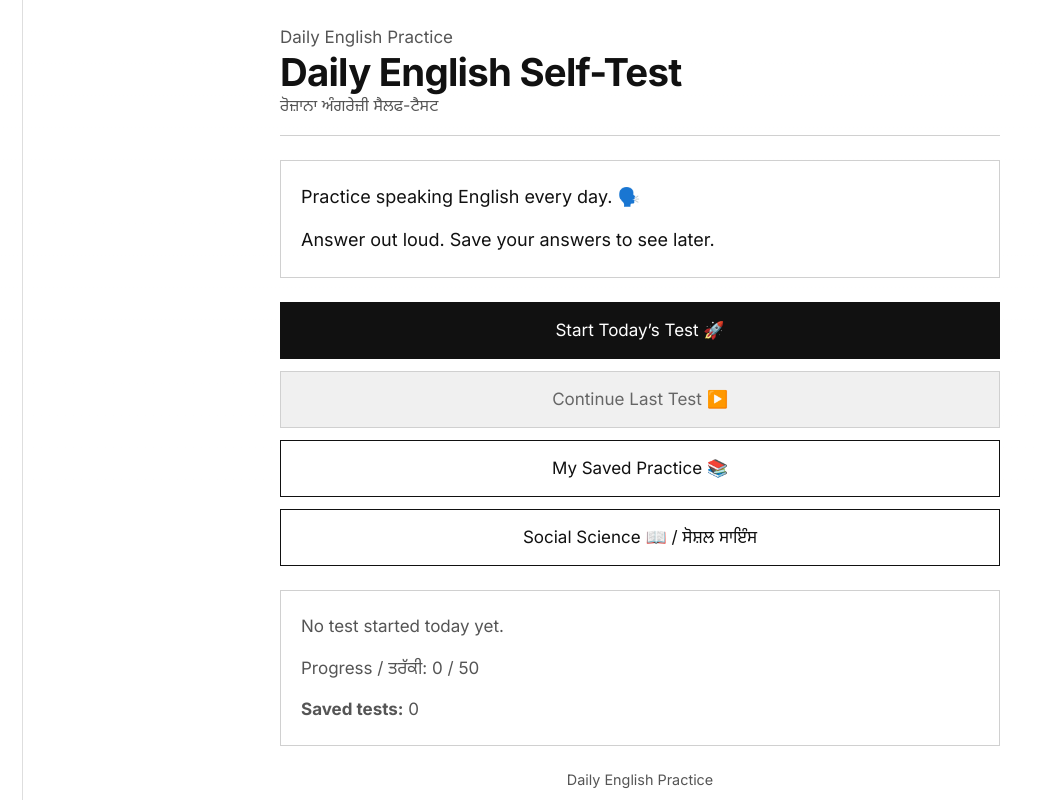
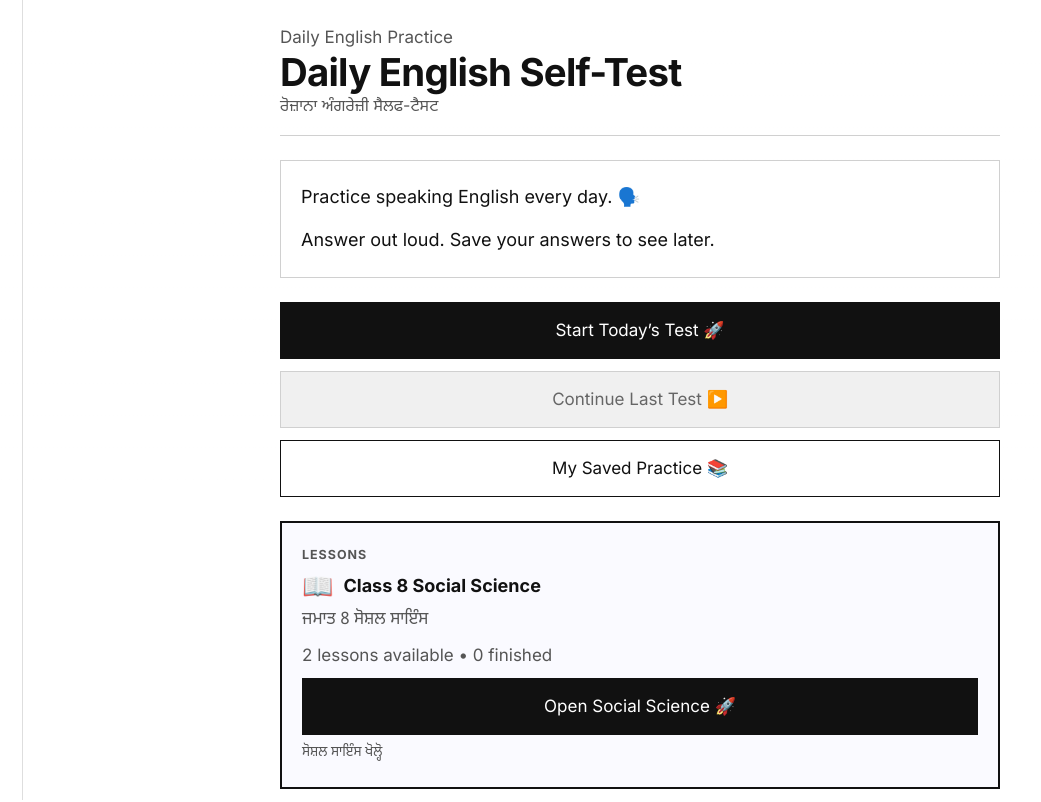
Before and after one commit to ultra2instinct6/DAILY-ENGLISH-TEST, a React (Vite) app: page / in a window 1280 px wide. Shown: the top 802 px of the page, without its empty margins (0-1041 px from the left). Built offline with nearby package versions, Linux system fonts and the light colour scheme.

Commit message:
Polish Social Science home card; add Lesson 3 placeholder with locked state

```diff
--- a/src/App.tsx
+++ b/src/App.tsx
@@ -174,6 +174,8 @@ const App = () => {
       todayTest={todayTest}
       lastInProgressTest={lastInProgressTest}
       savedCount={savedTests.length}
+      socialScienceCourse={socialScienceCourse}
+      lessonProgressMap={lessonProgressMap}
       onStartToday={startToday}
       onContinueLast={continueLast}
       onOpenSavedTests={() => setScreen('savedTests')}
@@ -312,7 +314,12 @@ const App = () => {
         progressMap={lessonProgressMap}
         onBack={() => setScreen('home')}
         onOpenLesson={(lessonId) => {
+          const target = socialScienceCourse.lessons.find((entry) => entry.id === lessonId);
+          if (!target || target.comingSoon) {
+            return;
+          }
           setActiveLessonId(lessonId);
+          setActiveSectionIndex(0);
           setScreen('lessonHome');
         }}
       />
--- a/src/data/courses/socialScience/index.ts
+++ b/src/data/courses/socialScience/index.ts
@@ -1,10 +1,11 @@
 import { Course } from '../../../types/lessonTypes';
 import { lesson1 } from './lesson1';
 import { lesson2 } from './lesson2';
+import { lesson3 } from './lesson3';
 
 export const socialScienceCourse: Course = {
   id: 'class-8-social-science',
   title: { en: 'Class 8 Social Science', pa: 'ਜਮਾਤ 8 ਸੋਸ਼ਲ ਸਾਇੰਸ' },
   subtitle: { en: 'Punjabi-English Support', pa: 'ਪੰਜਾਬੀ-ਅੰਗਰੇਜ਼ੀ ਸਹਾਇਤਾ' },
-  lessons: [lesson1, lesson2],
+  lessons: [lesson1, lesson2, lesson3],
 };
--- /dev/null
+++ b/src/data/courses/socialScience/lesson3.ts
@@ -0,0 +1,27 @@
+import { Lesson } from '../../../types/lessonTypes';
+
+// Placeholder for Lesson 3: "What is History?"
+// Replace `comingSoon: true` and add full sections when content is ready.
+export const lesson3: Lesson = {
+  id: 'sst-lesson-003',
+  title: {
+    en: 'What is History?',
+    pa: 'ਇਤਿਹਾਸ ਕੀ ਹੈ?',
+  },
+  unit: 'Starter Lessons',
+  level: 'Beginner',
+  estimatedMinutes: '25-35',
+  comingSoon: true,
+  sections: [
+    {
+      id: 'intro',
+      type: 'intro',
+      title: { en: 'Coming soon', pa: 'ਜਲਦੀ ਆ ਰਿਹਾ ਹੈ' },
+      body: {
+        en: 'This lesson is being prepared. Check back soon!',
+        pa: 'ਇਹ ਪਾਠ ਤਿਆਰ ਹੋ ਰਿਹਾ ਹੈ। ਜਲਦੀ ਮੁੜ ਆਓ!',
+      },
+      goals: [],
+    },
+  ],
+};
--- a/src/screens/CourseHomeScreen.tsx
+++ b/src/screens/CourseHomeScreen.tsx
@@ -10,6 +10,11 @@ interface Props {
 }
 
 const CourseHomeScreen = ({ course, progressMap, onBack, onOpenLesson }: Props) => {
+  const totalLessons = course.lessons.length;
+  const finishedLessons = course.lessons.filter(
+    (lesson) => progressMap[lesson.id]?.completedAt,
+  ).length;
+
   return (
     <div className="screen-stack">
       <AppHeader
@@ -21,6 +26,9 @@ const CourseHomeScreen = ({ course, progressMap, onBack, onOpenLesson }: Props)
       <section className="card hero-card">
         <p>{course.subtitle.en}</p>
         <p className="punjabi muted">{course.subtitle.pa}</p>
+        <p className="muted">
+          <strong>{finishedLessons}</strong> of {totalLessons} lessons finished
+        </p>
       </section>
 
       <div className="stack-gap-md">
@@ -29,19 +37,44 @@ const CourseHomeScreen = ({ course, progressMap, onBack, onOpenLesson }: Props)
           const totalSections = lesson.sections.length;
           const doneSections = progress ? progress.completedSections.length : 0;
           const isComplete = Boolean(progress?.completedAt);
+          const percent = totalSections > 0 ? Math.round((doneSections / totalSections) * 100) : 0;
+          const isLocked = lesson.comingSoon === true;
 
           return (
-            <article key={lesson.id} className="card lesson-card">
-              <p className="muted small">{lesson.unit} • Lesson {index + 1}</p>
+            <article key={lesson.id} className={`card lesson-card${isLocked ? ' lesson-card-locked' : ''}`}>
+              <p className="muted small">
+                {lesson.unit} • Lesson {index + 1}
+                {isLocked ? ' • Coming soon 🔒' : ''}
+              </p>
               <h2 className="section-title">{lesson.title.en}</h2>
               <p className="punjabi muted">{lesson.title.pa}</p>
               <p className="muted">⏱ {lesson.estimatedMinutes} min • {lesson.level}</p>
-              <p className="muted">
-                Progress: {doneSections} / {totalSections} {isComplete ? ' ✅' : ''}
-              </p>
-              <Button fullWidth onClick={() => onOpenLesson(lesson.id)}>
-                {doneSections === 0 ? 'Start lesson 🚀' : isComplete ? 'Review again ↻' : 'Continue ▶'}
-              </Button>
+
+              {!isLocked ? (
+                <>
+                  <div className="progress-line" aria-label={`Progress ${percent}%`}>
+                    <span className="progress-fill" style={{ width: `${percent}%` }} />
+                  </div>
+                  <p className="muted small">
+                    {doneSections} / {totalSections} sections {isComplete ? ' ✅' : ''}
+                  </p>
+                  <Button fullWidth onClick={() => onOpenLesson(lesson.id)}>
+                    {doneSections === 0
+                      ? 'Start lesson 🚀'
+                      : isComplete
+                        ? 'Review again ↻'
+                        : 'Continue ▶'}
+                  </Button>
+                </>
+              ) : (
+                <>
+                  <p className="muted">This lesson is being prepared.</p>
+                  <p className="punjabi muted">ਇਹ ਪਾਠ ਜਲਦੀ ਆ ਰਿਹਾ ਹੈ।</p>
+                  <Button fullWidth variant="secondary" disabled>
+                    Coming soon 🔒
+                  </Button>
+                </>
+              )}
             </article>
           );
         })}
--- a/src/screens/HomeScreen.tsx
+++ b/src/screens/HomeScreen.tsx
@@ -1,6 +1,7 @@
 import AppHeader from '../components/AppHeader';
 import Button from '../components/Button';
 import { DailyTestRecord } from '../types/appTypes';
+import { Course, LessonProgressMap } from '../types/lessonTypes';
 import { formatDateLabel } from '../utils/dateUtils';
 import { getCompletedCount, getTotalCount } from '../utils/progressUtils';
 
@@ -8,6 +9,8 @@ interface HomeScreenProps {
   todayTest: DailyTestRecord | null;
   lastInProgressTest: DailyTestRecord | null;
   savedCount: number;
+  socialScienceCourse: Course;
+  lessonProgressMap: LessonProgressMap;
   onStartToday: () => void;
   onContinueLast: () => void;
   onOpenSavedTests: () => void;
@@ -18,6 +21,8 @@ const HomeScreen = ({
   todayTest,
   lastInProgressTest,
   savedCount,
+  socialScienceCourse,
+  lessonProgressMap,
   onStartToday,
   onContinueLast,
   onOpenSavedTests,
@@ -28,6 +33,16 @@ const HomeScreen = ({
   const completedCount = continueTarget ? getCompletedCount(continueTarget) : 0;
   const totalCount = getTotalCount();
   const hasTodayInProgress = todayTest?.status === 'in_progress';
+
+  const lessons = socialScienceCourse.lessons;
+  const availableLessons = lessons.filter((lesson) => !lesson.comingSoon);
+  const completedLessons = availableLessons.filter(
+    (lesson) => lessonProgressMap[lesson.id]?.completedAt,
+  ).length;
+  const inProgressLesson = availableLessons.find((lesson) => {
+    const progress = lessonProgressMap[lesson.id];
+    return progress && !progress.completedAt && progress.completedSections.length > 0;
+  });
 
   return (
     <div className="screen-stack">
@@ -57,10 +72,34 @@ const HomeScreen = ({
         <Button fullWidth variant="secondary" onClick={onOpenSavedTests}>
           My Saved Practice 📚
         </Button>
-        <Button fullWidth variant="secondary" onClick={onOpenSocialScience}>
-          Social Science 📖 / ਸੋਸ਼ਲ ਸਾਇੰਸ
+      </div>
+
+      <section className="card course-card" aria-labelledby="course-card-title">
+        <p className="eyebrow">Lessons</p>
+        <h2 id="course-card-title" className="section-title section-title-icon">
+          <span aria-hidden="true" className="section-icon">📖</span>
+          {socialScienceCourse.title.en}
+        </h2>
+        <p className="punjabi muted">{socialScienceCourse.title.pa}</p>
+        <p className="muted">
+          {availableLessons.length} lesson{availableLessons.length === 1 ? '' : 's'} available
+          {' • '}
+          {completedLessons} finished
+        </p>
+        {inProgressLesson ? (
+          <p>
+            <strong>In progress:</strong> {inProgressLesson.title.en}
+          </p>
+        ) : null}
+        <Button fullWidth onClick={onOpenSocialScience}>
+          {completedLessons === 0 && !inProgressLesson
+            ? 'Open Social Science 🚀'
+            : inProgressLesson
+              ? 'Continue lesson ▶'
+              : 'Open Social Science 📖'}
         </Button>
-      </div>
+        <p className="punjabi muted small">ਸੋਸ਼ਲ ਸਾਇੰਸ ਖੋਲ੍ਹੋ</p>
+      </section>
 
       <section className="card meta-card">
         {todayTest ? (
--- a/src/styles/global.css
+++ b/src/styles/global.css
@@ -836,3 +836,27 @@ input[type="checkbox"] {
 .lesson-checklist li {
   font-size: 1rem;
 }
+
+.course-card {
+  display: grid;
+  gap: 8px;
+  border: 2px solid var(--color-border-dark);
+  background: #fafaff;
+}
+
+.course-card .eyebrow {
+  text-transform: uppercase;
+  letter-spacing: 0.08em;
+  font-size: 0.78rem;
+  font-weight: 700;
+}
+
+.lesson-card-locked {
+  background: #f7f7f7;
+  opacity: 0.92;
+}
+
+.flashcard-example {
+  font-size: 0.95rem;
+  color: var(--color-muted);
+}
--- a/src/types/lessonTypes.ts
+++ b/src/types/lessonTypes.ts
@@ -154,6 +154,7 @@ export interface Lesson {
   level: string;
   estimatedMinutes: string;
   sections: LessonSection[];
+  comingSoon?: boolean;
 }
 
 export interface Course {
```
